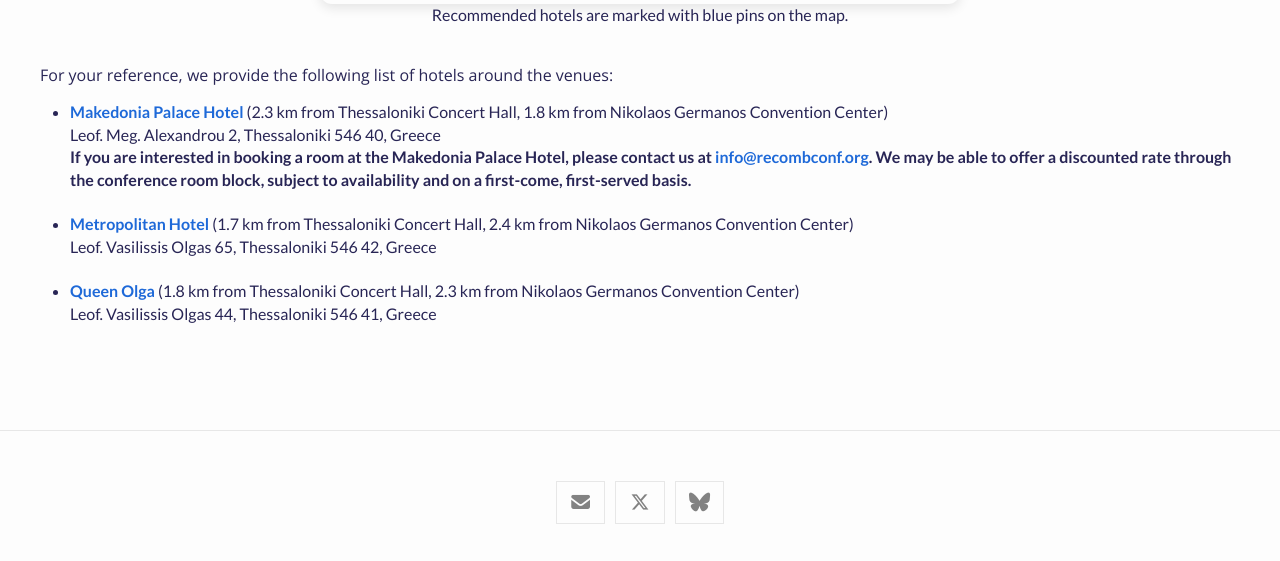
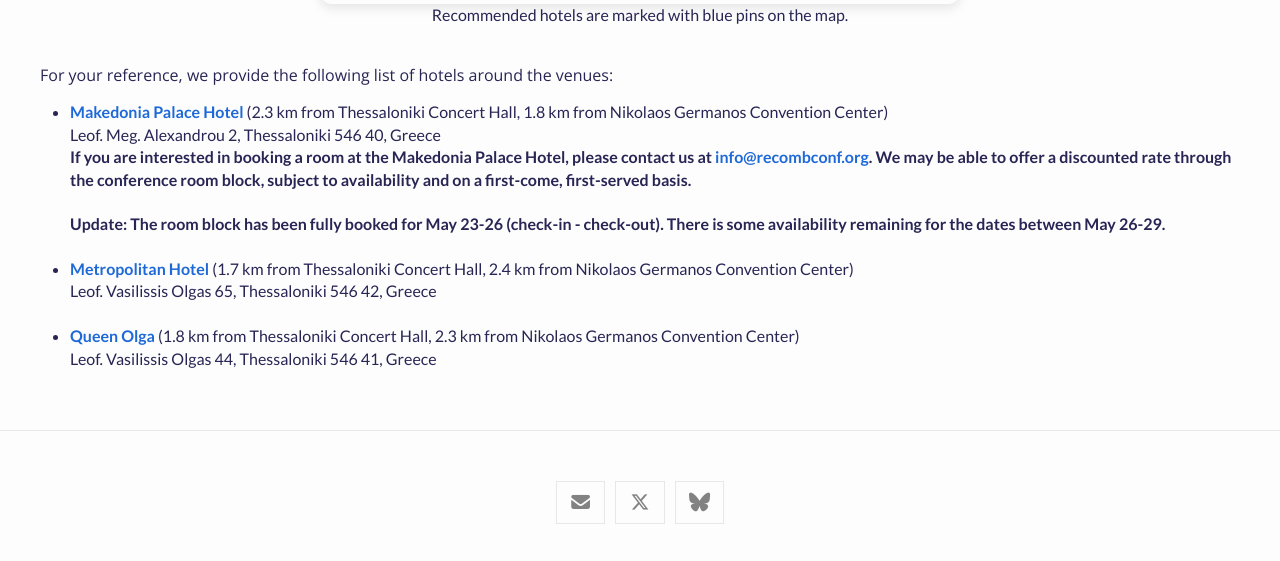
Before and after one commit to recomb-conference/recomb2026, a Jekyll site: the page built from hotels.md, in a window 1280 px wide and 1349 px high. Shown: the part 788-1349 px from the top of the window. Built offline with Jekyll 4.4.1, drawn with Linux system fonts in a browser that asks for light colours; nearby versions of some CDN libraries.

Commit message:
Update hotels.md

```diff
--- a/hotels.md
+++ b/hotels.md
@@ -24,6 +24,7 @@
 * [**Makedonia Palace Hotel**](https://makedoniapalace.com/) (2.3 km from Thessaloniki Concert Hall, 1.8 km from Nikolaos Germanos Convention Center)
   <br>Leof. Meg. Alexandrou 2, Thessaloniki 546 40, Greece<br>
   **If you are interested in booking a room at the Makedonia Palace Hotel, please contact us at [info@recombconf.org](mailto:info@recombconf.org). We may be able to offer a discounted rate through the conference room block, subject to availability and on a first-come, first-served basis.** <br><br>
+  **Update: The room block has been fully booked for May 23-26 (check-in - check-out). There is some availability remaining for the dates between May 26-29.** <br><br>
 * [**Metropolitan Hotel**](https://www.metropolitan.gr/en/) (1.7 km from Thessaloniki Concert Hall, 2.4 km from Nikolaos Germanos Convention Center)
   <br>Leof. Vasilissis Olgas 65, Thessaloniki 546 42, Greece <br><br>
 * [**Queen Olga**](https://www.queenolga.gr/) (1.8 km from Thessaloniki Concert Hall, 2.3 km from Nikolaos Germanos Convention Center)
```
